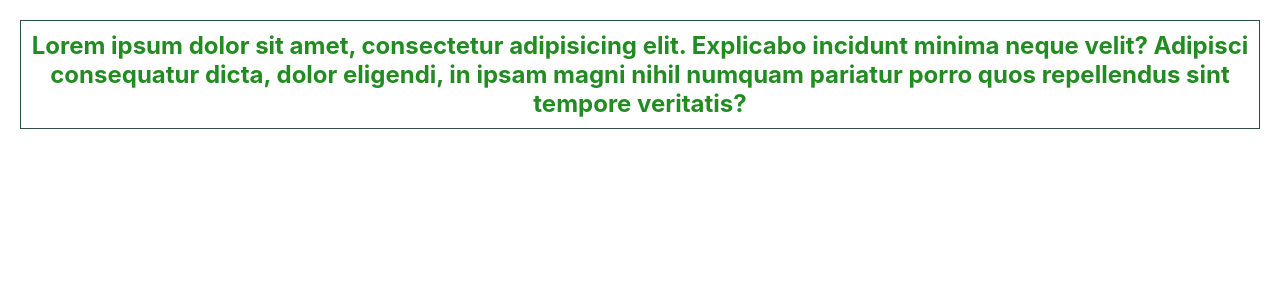
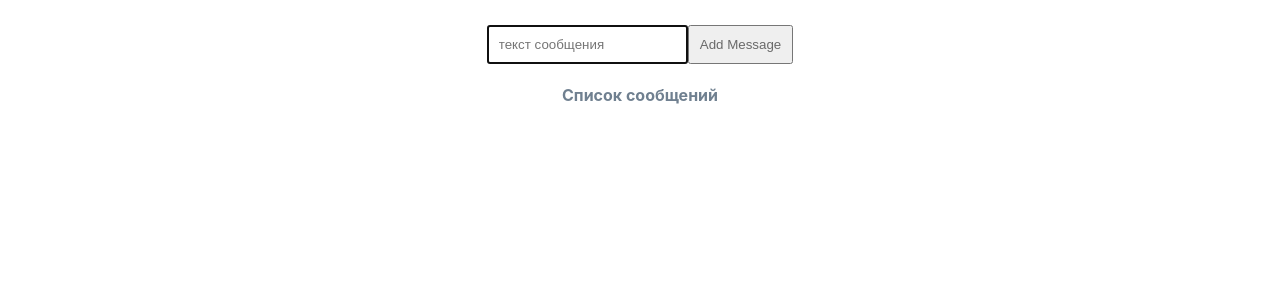
Before and after one commit to rybaknina/base-react, a React (Create React App) app: page / in a window 1280 px wide. Shown: the top 300 px of the page. Built offline with nearby package versions, Linux system fonts and the light colour scheme.

Commit message:
task-2: работа с собщениями с использованием хуков

```diff
--- a/package.json
+++ b/package.json
@@ -35,5 +35,8 @@
       "last 1 firefox version",
       "last 1 safari version"
     ]
+  },
+  "devDependencies": {
+    "lodash": "^4.17.21"
   }
 }
--- a/src/App.js
+++ b/src/App.js
@@ -1,11 +1,76 @@
-import './App.scss';
-import Message from "./Message";
+import "./App.scss";
+import Message from "./components/Message";
+import {useEffect, useRef, useState} from "react";
+import _uniqueId from 'lodash/uniqueId';
+import {AUTHOR, BOT_ANSWER, TIME_IN_SECONDS} from "./constants/common";
 
 function App() {
-    const text = "Lorem ipsum dolor sit amet, consectetur adipisicing elit. Explicabo incidunt minima neque velit? Adipisci consequatur dicta, dolor eligendi, in ipsam magni nihil numquam pariatur porro quos repellendus sint tempore veritatis?";
+    const [messageList, setMessageList] = useState([]);
+    const [messageText, setMessageText] = useState("");
+    const textInput = useRef();
+
+
+    useEffect(() => {
+        textInput.current.focus();
+        let len = messageList.length;
+        if (len < 1 || messageList[len - 1].author === AUTHOR.bot) {
+            return;
+        }
+
+        const timerId = setInterval(() => {
+            const text = BOT_ANSWER + messageList[len - 1].id;
+            setMessageList(prevState => [...prevState,
+                {
+                    id: _uniqueId("msg_"),
+                    author: AUTHOR.bot,
+                    text
+                }
+            ]);
+        }, TIME_IN_SECONDS);
+
+        setTimeout(() => timerId);
+
+        return () => clearInterval(timerId);
+
+    }, [messageList])
+
+    const handleClick = (event) => {
+        event.preventDefault();
+        setMessageList(prevState => [...prevState,
+            {
+                id: _uniqueId("msg_"),
+                author: AUTHOR.me,
+                text: messageText
+            }
+        ]);
+        setMessageText("");
+    };
+
+    const handleChange = (event) => {
+        setMessageText(event.target.value);
+    }
+
     return (
         <div className="App">
-            <Message text={text}/>
+            <main>
+                <form className="MessageForm" action="#">
+                    <input ref={textInput}
+                           className="MessageForm-input"
+                           type="text"
+                           placeholder={"текст сообщения"}
+                           value={messageText}
+                           onChange={handleChange}
+                    />
+                    <button className="AddButton" onClick={handleClick}>Add Message</button>
+                </form>
+                <section>
+                    <h4 className="App-text">Список сообщений</h4>
+                    {messageList.slice(0).reverse().map(message => (
+                        <Message key={message.id} message={message}/>
+                    ))}
+                </section>
+            </main>
+
         </div>
     );
 }
--- a/src/App.scss
+++ b/src/App.scss
@@ -1,3 +1,18 @@
 .App {
   text-align: center;
+  &-text {
+    color: slategrey;
+  }
 }
+
+.MessageForm {
+  margin-top: 25px;
+  &-input {
+    padding: 10px;
+  }
+}
+
+.AddButton {
+  padding: 10px;
+  color: dimgrey;
+}
--- a/src/Message.jsx
+++ /dev/null
@@ -1,11 +0,0 @@
-import "./Message.scss";
-
-const Message = ({ text }) => {
-    return (
-        <div>
-            <h2 className="MessageText">{text}</h2>
-        </div>
-    );
-};
-
-export default Message;
--- a/src/Message.scss
+++ /dev/null
@@ -1,6 +0,0 @@
-.MessageText {
-  color: forestgreen;
-  border: 1px solid darkslategray;
-  padding: 10px;
-  margin: 20px;
-}
--- /dev/null
+++ b/src/components/Message.jsx
@@ -0,0 +1,15 @@
+import "./Message.scss";
+
+const Message = ({message}) => {
+    return (
+        <>
+            <p className="MessageAuthor">{message.author}({message.id}): &nbsp;
+                <span className="MessageText">
+                    <q>{message.text}</q>
+                </span>
+            </p>
+        </>
+    );
+};
+
+export default Message;
--- /dev/null
+++ b/src/components/Message.scss
@@ -0,0 +1,7 @@
+.MessageAuthor {
+  color: brown;
+}
+
+.MessageText {
+  color: darkslategrey;
+}
--- /dev/null
+++ b/src/constants/common.js
@@ -0,0 +1,11 @@
+export const AUTHOR = {
+    me: "nin",
+    bot: "bot"
+}
+
+export const BOT_ANSWER =
+    `Dear, ${AUTHOR.me}.
+     Мы приняли в разработку ваше обращение.
+     С уважением, Администрация сайта. Id сообщения: `;
+
+export const TIME_IN_SECONDS = 2000;
```
Also changed, not shown: 1 other file (tests, documents, lock files or other folders).
